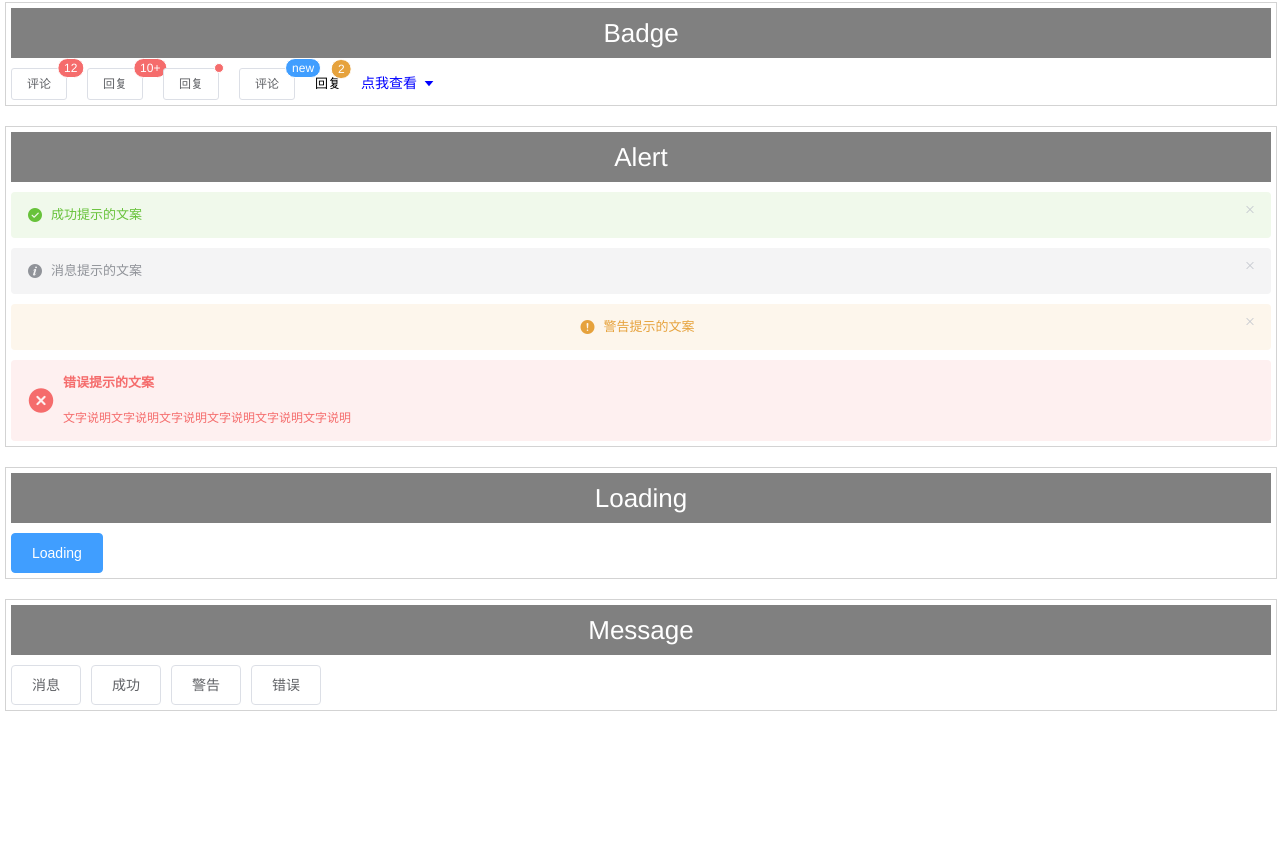
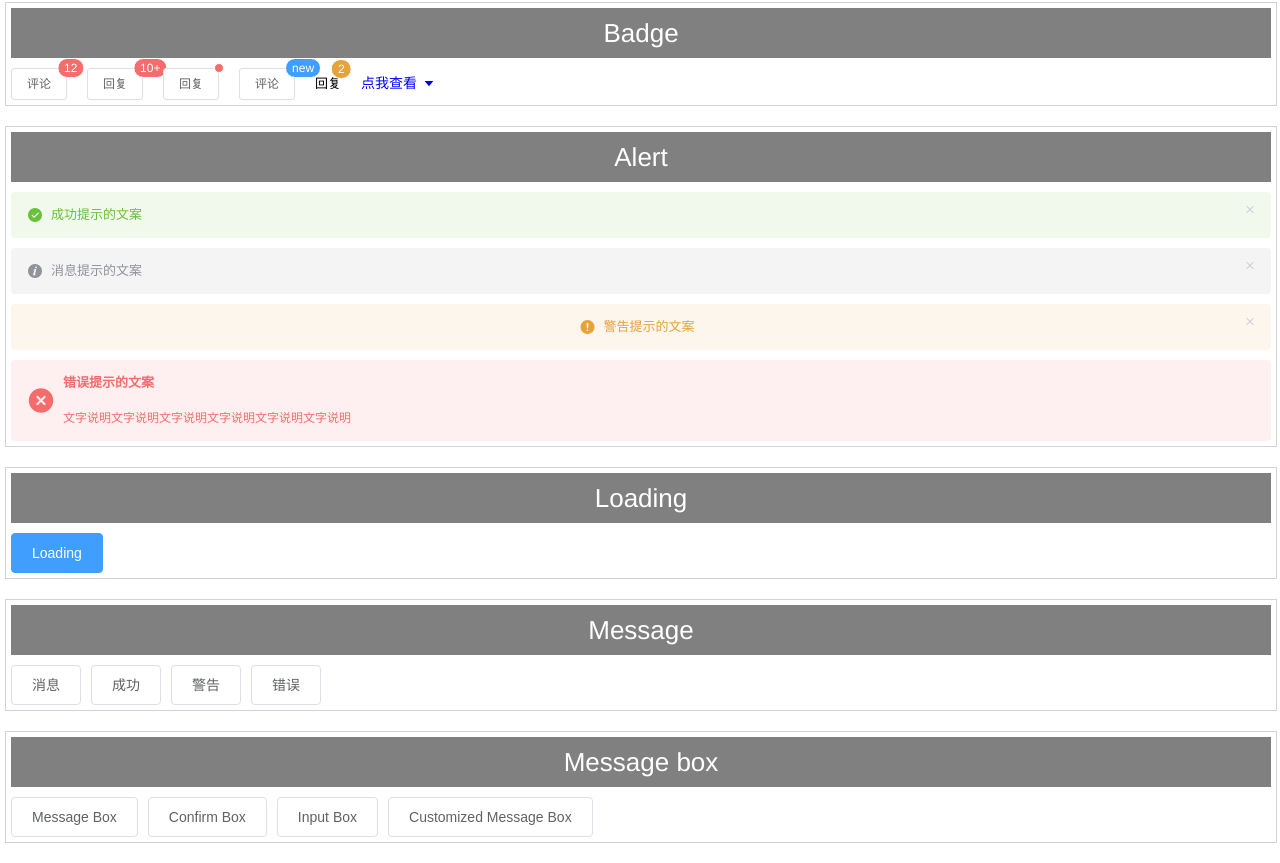
Before and after one commit to guojs-github/element-ex, a Vue app: page /#/ in a window 1280 px wide. Shown: the part 8851-9714 px from the top of the page. Before the commit the page ends 9582 px from the top, so only its background shows below. Built offline with nearby package versions, Linux system fonts and the light colour scheme.

Commit message:
20190131 MessageBox

```diff
--- /dev/null
+++ b/src/components/MessageBox/MessageBox.less
@@ -0,0 +1,11 @@
+/*
+	Message box style
+*/
+
+.test-item.message-box {
+	& > .row {
+		width: 100%;
+		min-height: 30px;
+		line-height: 30px;
+	}
+}
--- /dev/null
+++ b/src/components/MessageBox/MessageBox.vue
@@ -0,0 +1,104 @@
+<template>
+    <div class='test-item message-box'>
+		<div class='title'>Message box</div>
+
+		<div class='row'>
+			<el-button @click="onClickMessageBox">Message Box</el-button>
+			<el-button @click="onClickConfirmBox">Confirm Box</el-button>
+			<el-button @click="onClickInputBox">Input Box</el-button>
+			<el-button @click="onClickCustomizedMessageBox">Customized Message Box</el-button>
+		</div>
+	</div>
+</template>
+
+<script>
+	export default {
+		name: 'MessageBox',
+
+		data () {
+			return {
+			}
+		},
+
+		methods: {
+			onClickMessageBox () {
+				this.$alert(
+					'这是一段内容',
+					'标题名称',
+					{
+						confirmButtonText: '确定',
+						callback: action => {
+							this.$message({
+								type: 'info',
+								message: `action: ${action}`
+							})
+						}
+					}
+				)
+			},
+
+			onClickConfirmBox () {
+				this.$confirm(
+					'此操作将永久删除该文件, 是否继续?',
+					'提示',
+					{
+						confirmButtonText: '确定',
+						cancelButtonText: '取消',
+						type: 'warning'
+					}
+				).then(() => {
+					this.$message({
+						type: 'success',
+						message: '删除成功!'
+					})
+				}).catch(() => {
+					this.$message({
+						type: 'info',
+						message: '已取消操作'
+					})
+				})
+			},
+
+			onClickInputBox () {
+				this.$prompt(
+					'请输入邮箱',
+					'提示',
+					{
+						confirmButtonText: '确定',
+						cancelButtonText: '取消',
+						inputPattern: /[\w!#$%&'*+/=?^_`{|}~-]+(?:\.[\w!#$%&'*+/=?^_`{|}~-]+)*@(?:[\w](?:[\w-]*[\w])?\.)+[\w](?:[\w-]*[\w])?/,
+						inputErrorMessage: '邮箱格式不正确'
+					}
+				).then(({ value }) => {
+					this.$message({
+						type: 'success',
+						message: '你的邮箱是: ' + value
+					})
+				}).catch(() => {
+					this.$message({
+						type: 'info',
+						message: '取消输入'
+					})
+				})
+			},
+
+			onClickCustomizedMessageBox () {
+				this.$alert(
+					'<strong>这是 <i style="color: blue;font-size: 30px; opacity: 0.2">HTML</i> 片段</strong>',
+					'HTML 片段',
+					{
+						dangerouslyUseHTMLString: true
+					}
+				)
+			}
+
+			/**********************/
+		}
+	}
+</script>
+
+<!-- Add "scoped" attribute to limit CSS to this component only -->
+<style scoped src='../Test.less' lang='less'/>
+<style scoped src='./MessageBox.less' lang='less'/>
+<style scoped>
+</style>
--- a/src/components/Test.vue
+++ b/src/components/Test.vue
@@ -27,6 +27,7 @@
 		<Alert/>
 		<Loading/>
 		<Message/>
+		<MessageBox/>
 	</div>
 </template>
 
@@ -58,6 +59,7 @@
 	import Alert from './Alert/Alert'
 	import Loading from './Loading/Loading'
 	import Message from './Message/Message'
+	import MessageBox from './MessageBox/MessageBox'
 
 	export default {
 		name: 'Test',
@@ -94,7 +96,8 @@
 			Badge,
 			Alert,
 			Loading,
-			Message
+			Message,
+			MessageBox
 		}
 	}
 </script>
```
